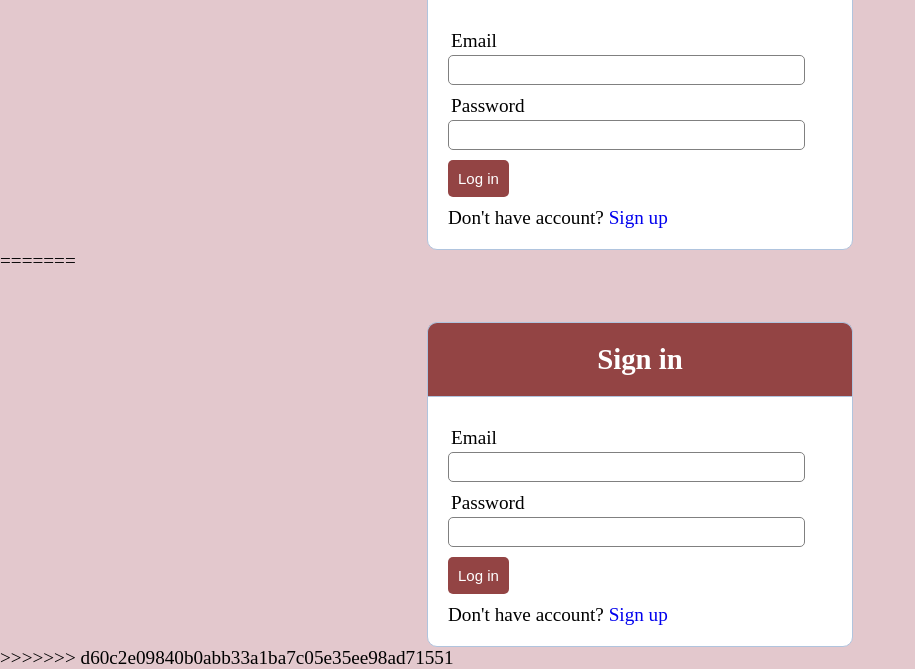
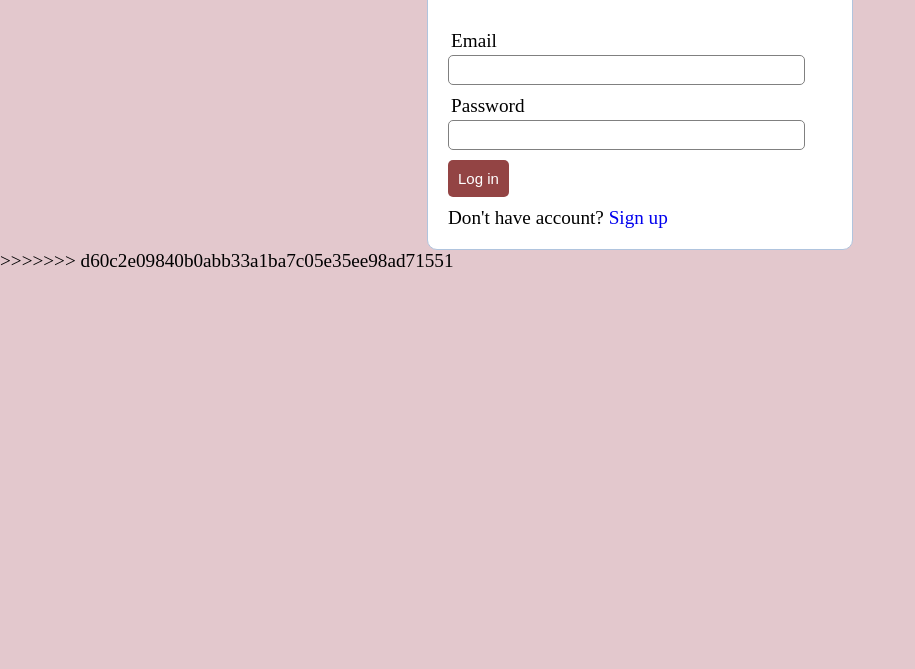
Before and after one commit to Tawinnie/Ashesi-Business-Hub, a PHP site: page /Final/Login.php in a window 1280 px wide. Shown: the part 147-816 px from the top of the page, without its empty margins (0-915 px from the left). After the commit the page ends 414 px from the top, so only its background shows below. Run offline with PHP 8.4, Linux system fonts and the light colour scheme.

Commit message:
Update Login.php

```diff
--- a/Login.php
+++ b/Login.php
@@ -43,49 +43,5 @@ include('server.php');
 
 </body>
 </html>
-=======
-<?php
-//connect ot database
-include('server.php');
-?>
 
-<!DOCTYPE html>
-<html>
-		<head>
-	<title>Ashesi Business Hub</title>
-  <link rel="stylesheet" type="text/css" href="style.css">
-
-  <style>
-		#non{
-			text-decoration: none;
-		}
-	</style>
-</head>
-<body>
-  <div class="header">
-  	<h2>Sign in</h2>
-  </div>
-
-  <form method="POST" action="Navbar.php">
-	  <!---the error file checks if the submitted form does ot have erors-->
-		<?php include('errors.php');?>
-		<div class="input-group">
-			<label>Email</label>
-			<input type="text" name="email" required >
-		</div>
-		<div class="input-group">
-			<label>Password</label>
-			<input type="password" name="password" required>
-		</div>
-
-		<div class="input-group">
-			    <button type="submit" class="btn" name="login_user">Log in</button>
-		</div>
-		<p>
-			Don't have account? <a id="non" href="register.php">Sign up</a>
-		</p>
-    </form>
-
-</body>
-</html>
 >>>>>>> d60c2e09840b0abb33a1ba7c05e35ee98ad71551
```
